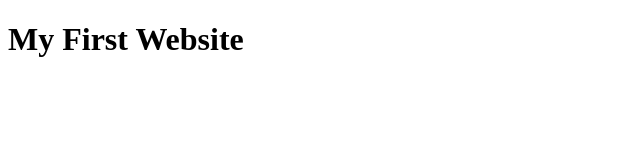
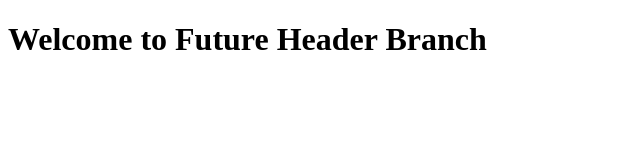
Before and after one commit to nandusripenneti/Git-Practical., a plain HTML site: page index.html in a window 1280 px wide. Shown: the whole page, without its empty margins (0-640 px from the left). Drawn offline with Linux system fonts and the light colour scheme.

Commit message:
Updated main heading

```diff
--- a/index.html
+++ b/index.html
@@ -4,6 +4,6 @@
     <title>My Website</title>
 </head>
 <body>
-    <h1>My First Website</h1>
+    <h1>Welcome to Future Header Branch</h1>
 </body>
 </html>
```
